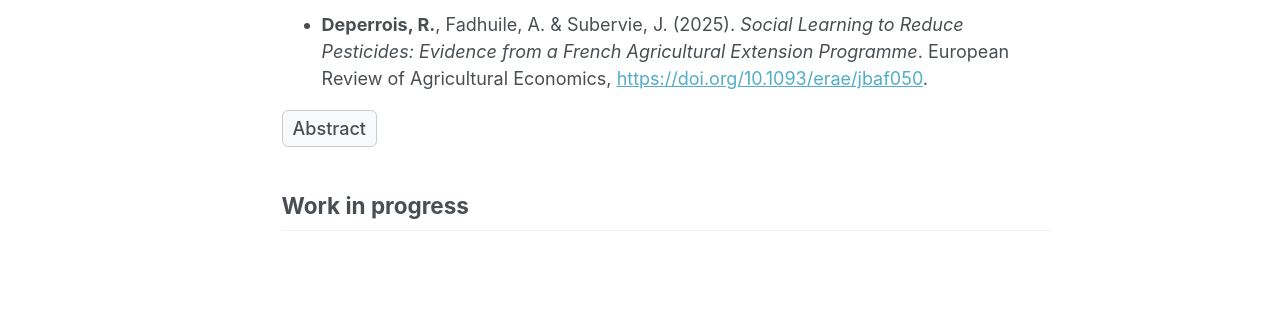
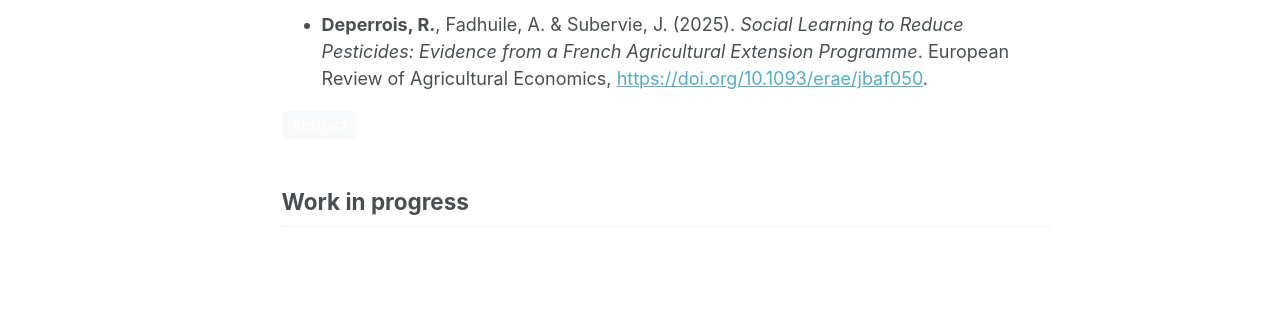
Before and after one commit to rosedeperrois/rosedeperrois.github.io, a Jekyll site: the page built from _pages/about.md, in a window 1280 px wide and 1337 px high. Shown: the part 713-1033 px from the top of the window. Built offline with Jekyll 4.4.1, drawn with Linux system fonts in a browser that asks for light colours; some web fonts are replaced; a script that is not in the unit is left out.

Commit message:
Update about.md

```diff
--- a/_pages/about.md
+++ b/_pages/about.md
@@ -22,8 +22,8 @@ Email: rose.deperrois[at]inrae.fr
 Publications
 --------
 - **Deperrois, R.**, Fadhuile, A. & Subervie, J. (2025). *Social Learning to Reduce Pesticides: Evidence from a French Agricultural Extension Programme*. European Review of Agricultural Economics,  [https://doi.org/10.1093/erae/jbaf050](https://doi.org/10.1093/erae/jbaf050).
- <details class="abstract-box">
-    <summary><span>Abstract</span></summary>
+<details class="abstract-box">
+  <summary class="btn">Abstract</summary>
     <p>Social learning is likely to play a crucial role in disseminating new agricultural technologies and driving the agroecological transition in European countries. We evaluated a French pesticide reduction programme designed to train farmers and promote practices through demonstration days on participating farms. Using pseudo-panel data from surveys conducted before and after the program’s launch, we found evidence of decreased pesticide use among cohorts linked to farms attending demonstration days. Our analysis, supported by a placebo test and various robustness checks, suggests that peer-sharing in training programs can scale up effectively at no additional cost.</p>
   </details>
 
```
